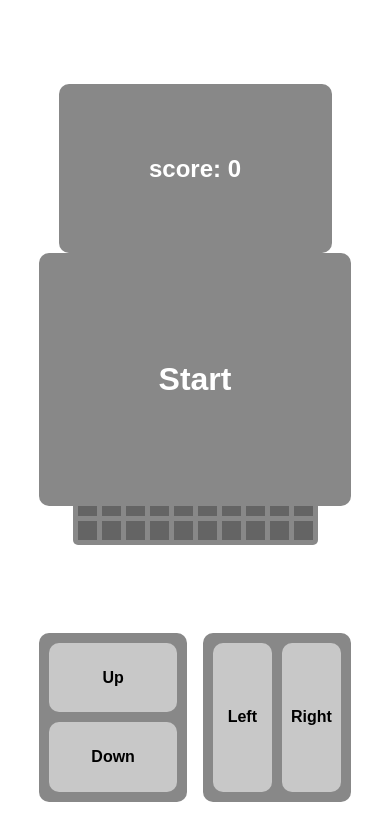
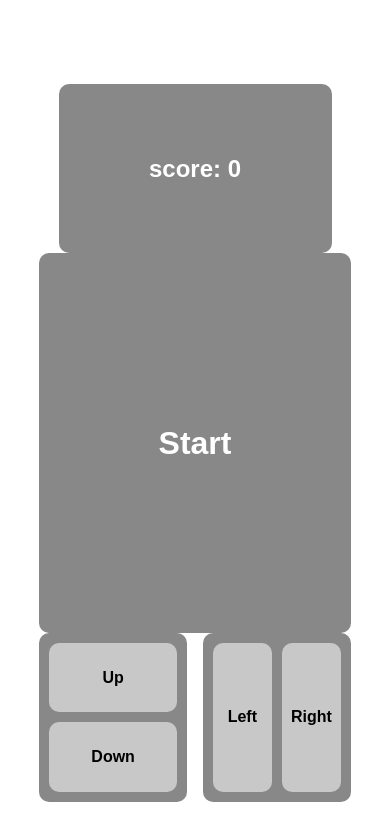
Before and after one commit to Reno-sanz/SnakeJS, a plain HTML site: page index.html in a window 390 px wide. Drawn offline with Linux system fonts and the light colour scheme.

Commit message:
Add files via upload

```diff
--- a/stylesMobile.css
+++ b/stylesMobile.css
@@ -8,7 +8,7 @@
   left: 10vw;
   right: 10vw;
   top: 30vh;
-  bottom: 40vh;
+  bottom: 25vh;
 
   cursor:pointer;
   position:fixed;
```
